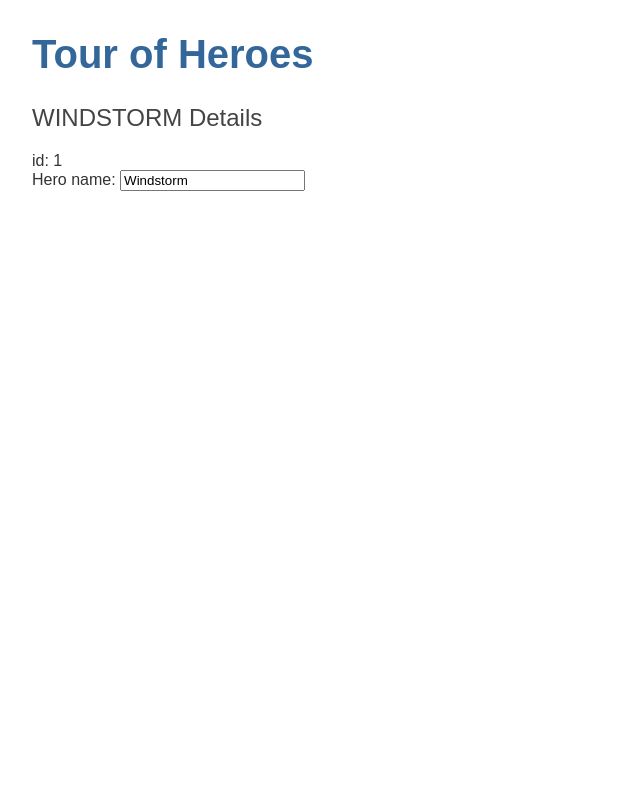
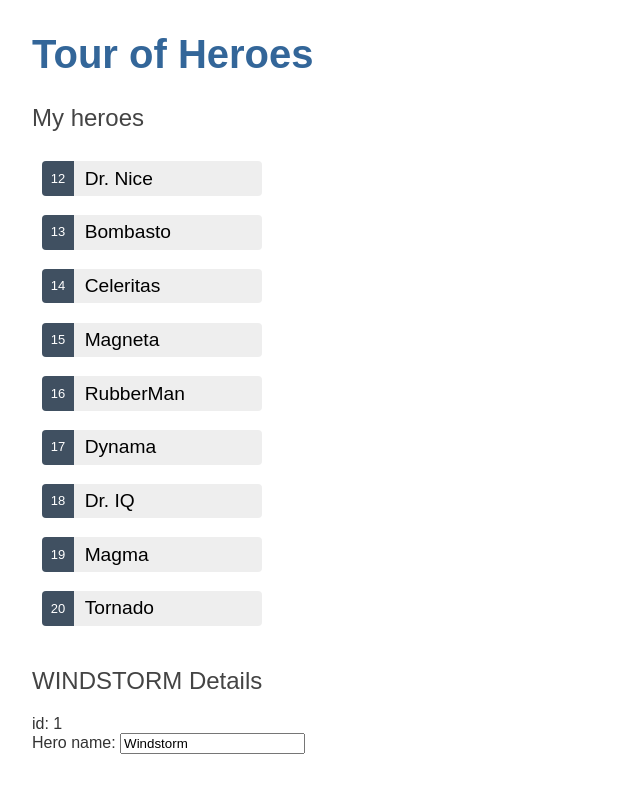
Before and after one commit to JanDolenc/angular-tour-of-heroes, an Angular app: page / in a window 1280 px wide. Shown: the top 792 px of the page, without its empty margins (0-640 px from the left). Built offline with nearby package versions, Linux system fonts and the light colour scheme.

Commit message:
list mock-heroes on screen

```diff
--- a/src/app/heroes/heroes.component.css
+++ b/src/app/heroes/heroes.component.css
@@ -0,0 +1,66 @@
+/* HeroesComponent's private CSS styles */
+.heroes {
+  margin: 0 0 2em 0;
+  list-style-type: none;
+  padding: 0;
+  width: 15em;
+}
+
+.heroes li {
+  display: flex;
+}
+
+.heroes button {
+  flex: 1;
+  cursor: pointer;
+  position: relative;
+  left: 0;
+  background-color: #eee;
+  margin: 0.5em;
+  padding: 0;
+  border-radius: 4px;
+  display: flex;
+  align-items: stretch;
+  height: 1.8em;
+}
+
+.heroes button:hover {
+  color: #2c3a41;
+  background-color: #e6e6e6;
+  left: 0.1em;
+}
+
+.heroes button:active {
+  background-color: #525252;
+  color: #fafafa;
+}
+
+.heroes button.selected {
+  background-color: black;
+  color: white;
+}
+
+.heroes button.selected:hover {
+  background-color: #505050;
+  color: white;
+}
+
+.heroes button.selected:active {
+  background-color: black;
+  color: white;
+}
+
+.heroes .badge {
+  display: inline-block;
+  font-size: small;
+  color: white;
+  padding: 0.8em 0.7em 0 0.7em;
+  background-color: #405061;
+  line-height: 1em;
+  margin-right: 0.8em;
+  border-radius: 4px 0 0 4px;
+}
+
+.heroes .name {
+  align-self: center;
+}
--- a/src/app/heroes/heroes.component.html
+++ b/src/app/heroes/heroes.component.html
@@ -1,3 +1,13 @@
+<h2>My heroes</h2>
+<ul class="heroes">
+  <li *ngFor="let hero of heroes">
+    <button type="button">
+      <span class="badge"> {{ hero.id }} </span>
+      <span class="name"> {{ hero.name }} </span>
+    </button>
+  </li>
+</ul>
+
 <h2>{{ hero.name | uppercase }} Details</h2>
 <div><span>id: </span> {{ hero.id }}</div>
 <div>
--- a/src/app/heroes/heroes.component.ts
+++ b/src/app/heroes/heroes.component.ts
@@ -1,5 +1,7 @@
 import { Component } from '@angular/core';
 import { Hero } from '../hero';
+import { HEROES } from '../mock-heroes';
+
 @Component({
   selector: 'app-heroes',
   templateUrl: './heroes.component.html',
@@ -10,4 +12,6 @@
     id: 1,
     name: 'Windstorm',
   };
+
+  heroes = HEROES;
 }
```
